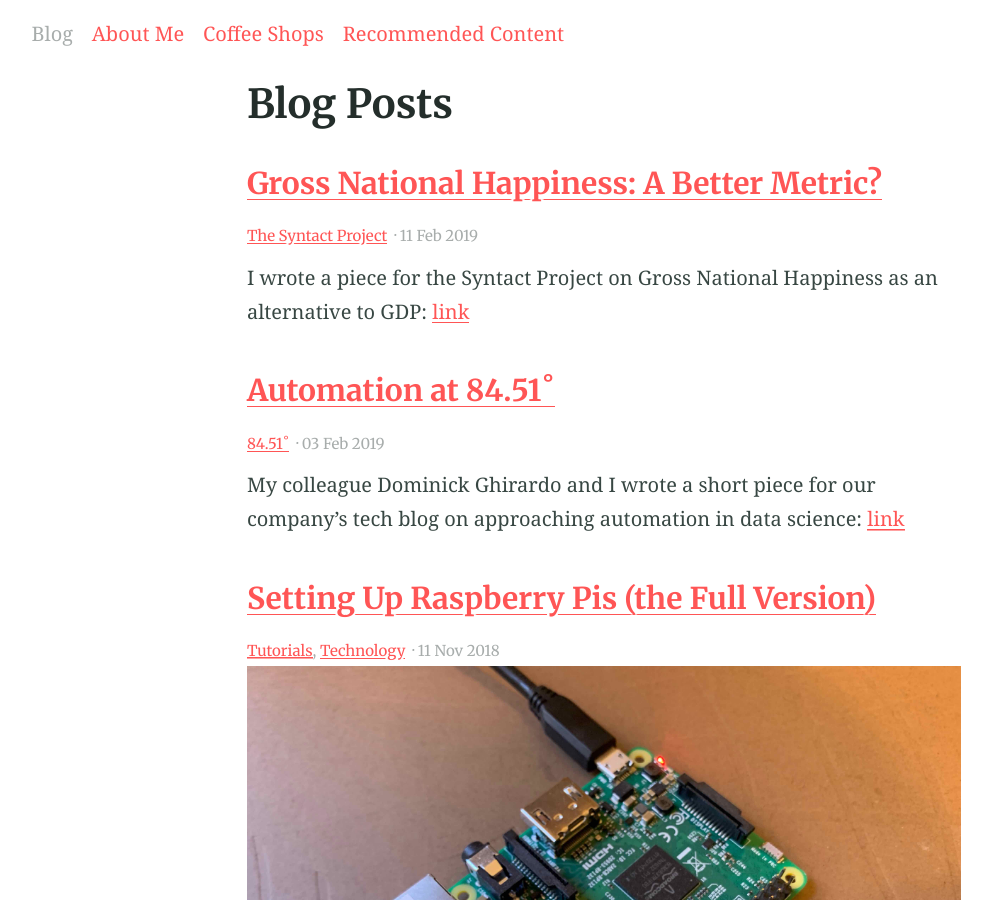
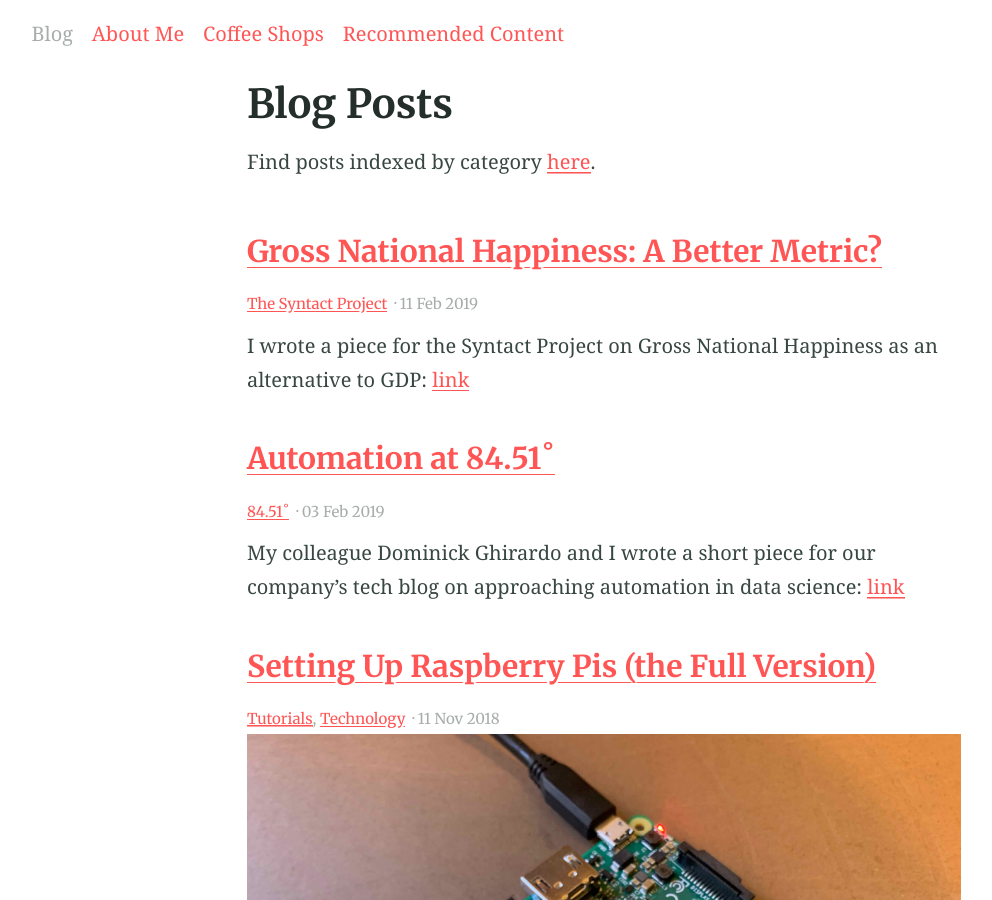
Before and after one commit to eswan18/ethanswan.com, a Jekyll site: the page built from index.html, in a window 1280 px wide and 900 px high. Shown: the whole window, without its empty margins (36-1028 px from the left). Built offline with Jekyll 4.4.1, drawn with Linux system fonts in a browser that asks for light colours; the list of posts is cut into pages by our own code.

Commit message:
Add link to categories page.

```diff
--- a/_layouts/blog.html
+++ b/_layouts/blog.html
@@ -12,7 +12,7 @@ layout: default
 
       {% assign collectiondata = site.collections | where: "label", page.collectionpage | first %}
       <h1>Blog Posts</h1>
-
+      <p>Find posts indexed by category <a href="/categories">here</a>.</p>
     </article>
 
     {% include post-list.html %}
```
